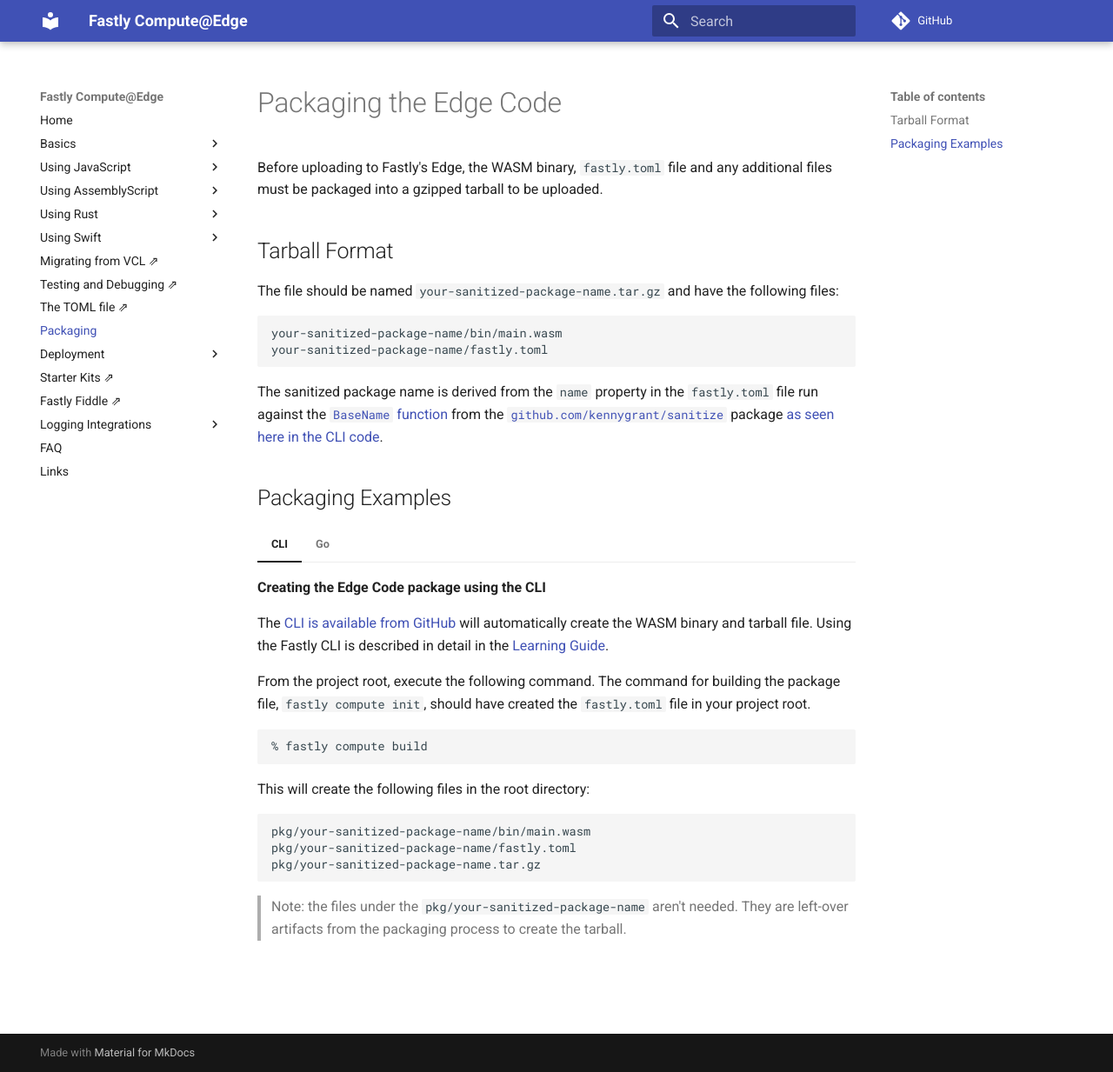
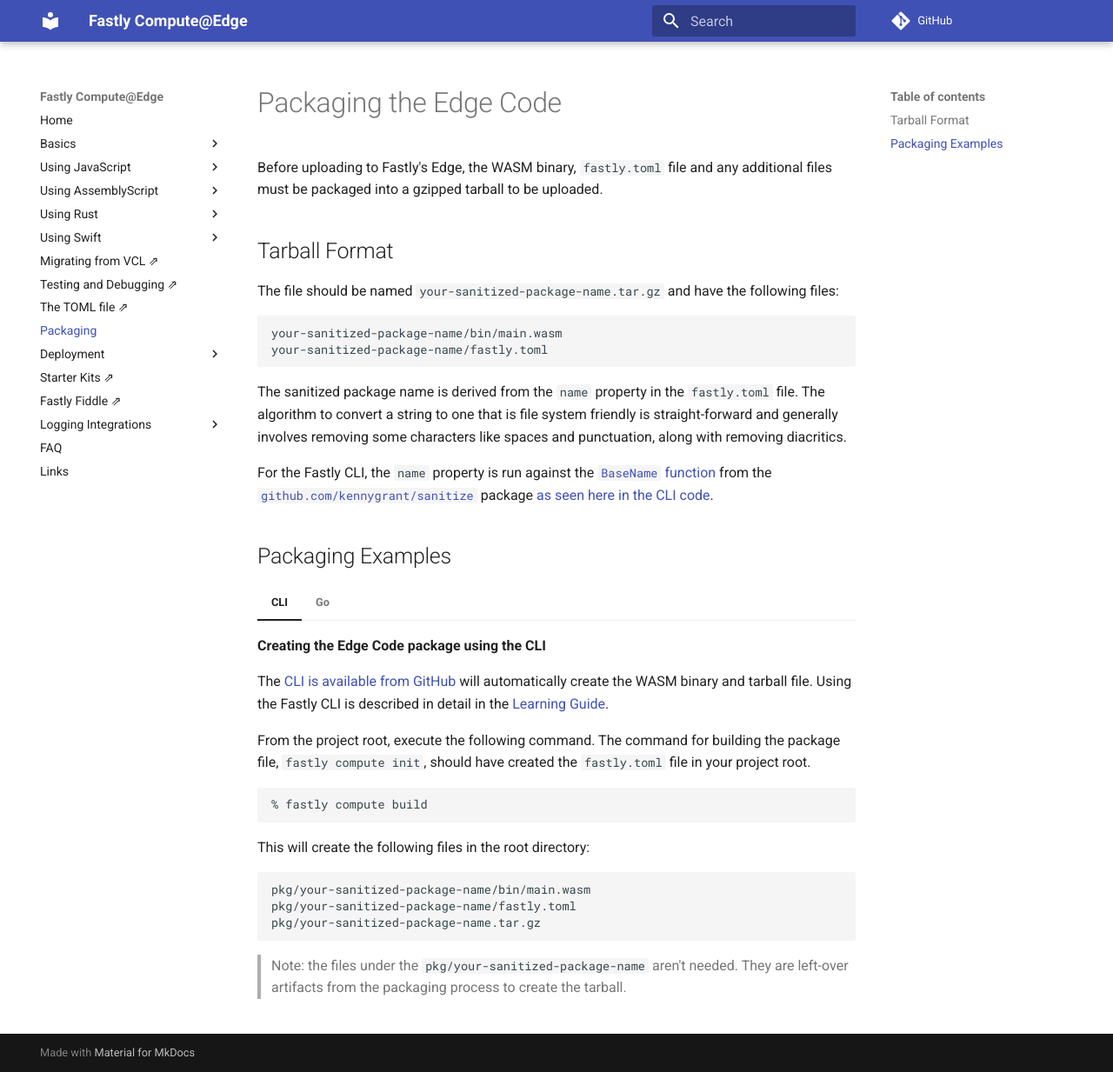
Before and after one commit to grokify/fastly-guide-compute, an MkDocs documentation site: the page built from docs/compute/packaging.md, in a window 1280 px wide and 1233 px high. Shown: the whole window at 87% size. Built offline with MkDocs 1.6.1 and Material for MkDocs 9.7.7, drawn with Linux system fonts in a browser that asks for light colours; comment, search, counter and statistics services are not loaded.

Commit message:
enhance: packaing: improve description of file name sanitization

````diff
--- a/docs/compute/packaging.md
+++ b/docs/compute/packaging.md
@@ -11,7 +11,9 @@
 your-sanitized-package-name/fastly.toml
 ```
 
-The sanitized package name is derived from the `name` property in the `fastly.toml` file run against the [`BaseName` function](https://pkg.go.dev/github.com/kennygrant/sanitize#BaseName) from the [`github.com/kennygrant/sanitize`](https://github.com/kennygrant/sanitize) package [as seen here in the CLI code](https://github.com/fastly/cli/blob/8e72711aac048f89f5bb9e576054757c1eae82f2/pkg/commands/compute/pack.go#L51).
+The sanitized package name is derived from the `name` property in the `fastly.toml` file. The algorithm to convert a string to one that is file system friendly is straight-forward and generally involves removing some characters like spaces and punctuation, along with removing diacritics.
+
+For the Fastly CLI, the `name` property is run against the [`BaseName` function](https://pkg.go.dev/github.com/kennygrant/sanitize#BaseName) from the [`github.com/kennygrant/sanitize`](https://github.com/kennygrant/sanitize) package [as seen here in the CLI code](https://github.com/fastly/cli/blob/8e72711aac048f89f5bb9e576054757c1eae82f2/pkg/commands/compute/pack.go#L51).
 
 ## Packaging Examples
 
````
